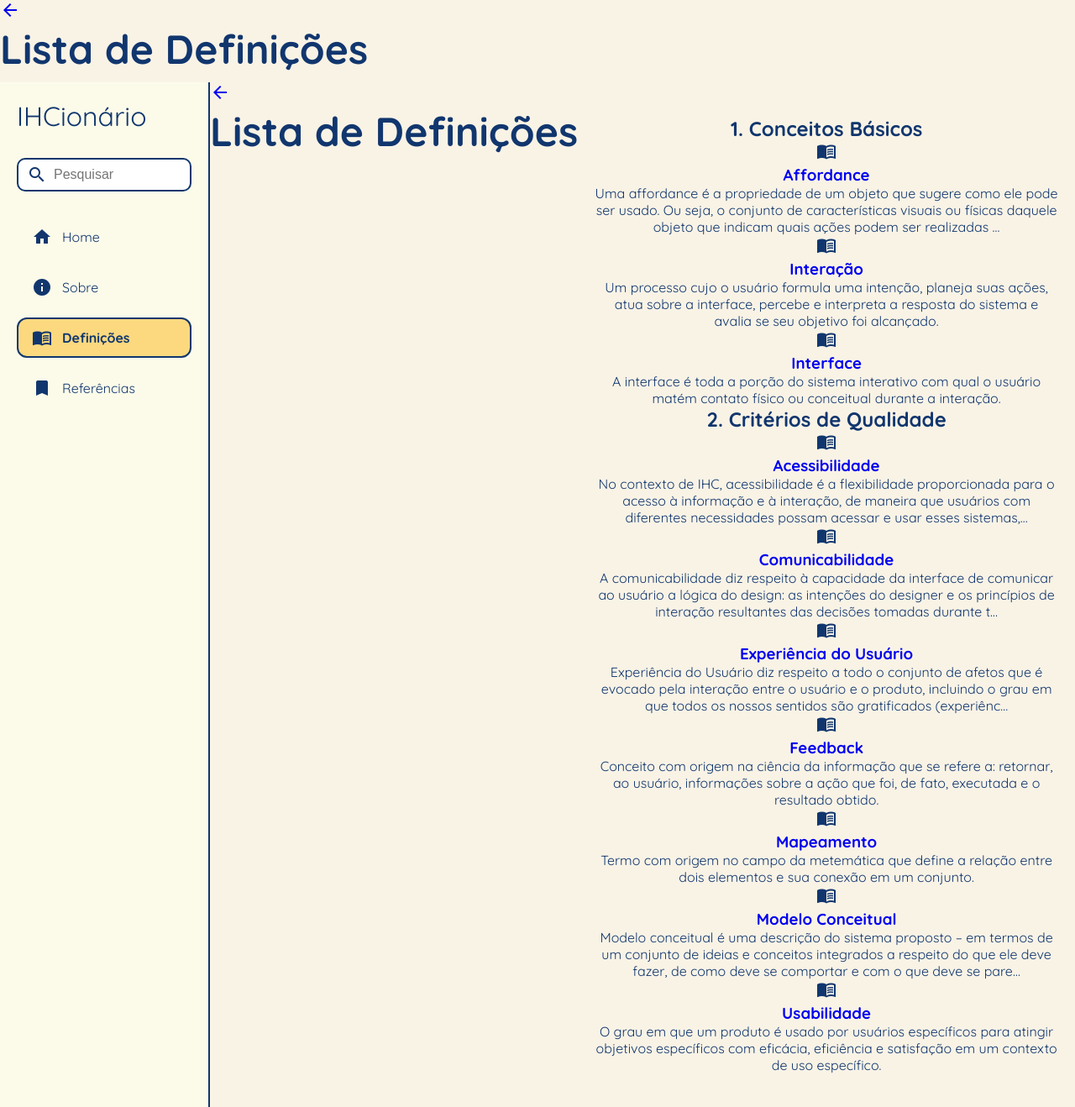
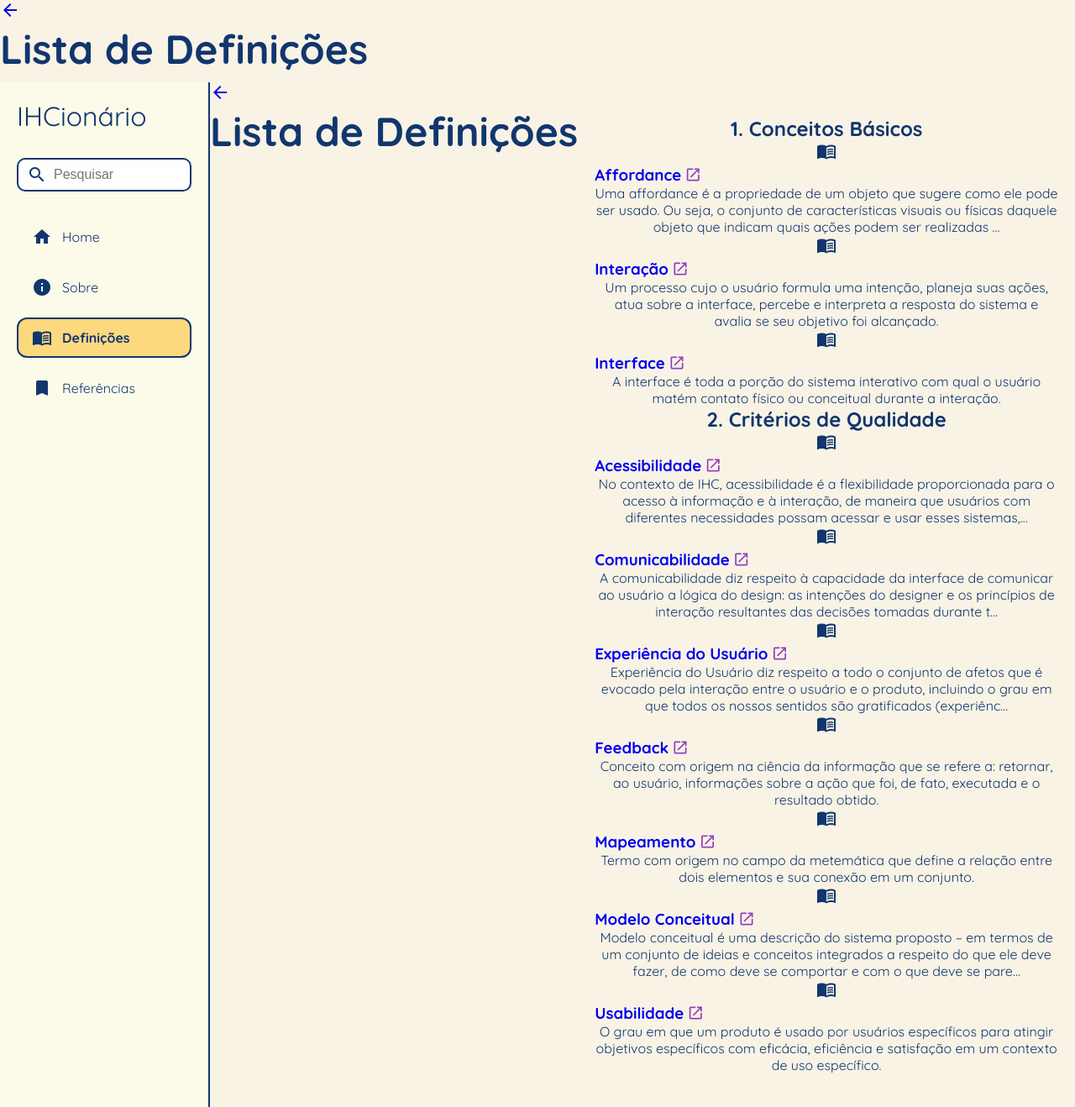
Before and after one commit to KikiY2k/ihcsite, a Django app: page /definicoes/ in a window 1280 px wide. Shown: the part 49-1367 px from the top of the page at 84% size. Run offline with Django 5.2, Linux system fonts and the light colour scheme; data comes from the database, SQL or seed files in the repository.

Commit message:
Small fixes

```diff
--- a/core/static/css/style.css
+++ b/core/static/css/style.css
@@ -6,6 +6,7 @@
 
 body {
     font-family: 'Quicksand';
+    font-weight: 500;
     display: flex;
     flex-direction: column;
     height: 100vh;
@@ -334,7 +335,7 @@ h1 {
     margin-top: 20px;
     margin-left: 40px;
     margin-bottom: 75px;
-    width: 100%;
+    max-width: 70%;
     margin-right: 40px;
 }
 
@@ -369,6 +370,7 @@ h1 {
         margin-top: 30px;
         margin-left: 0px;
         margin-right: 0px;
+        max-width: 100%;
     }
 
     .page-header {
--- a/core/templates/core/references.html
+++ b/core/templates/core/references.html
@@ -11,8 +11,9 @@
 <div class="page-content">
     {% for termo in termos %}
     <div class="reference-item">
-        <a href="{% url 'detail' id=termo.id %}" style="text-decoration: none;">
+        <a href="{% url 'detail' id=termo.id %}" style="text-decoration: none; display: flex; align-items: center; gap: 4px;">
             <h3 class="reference-term">{{ termo.titulo }}</h3>
+            <span class="material-icons" style="font-size: 20px; color: #0E4583;">open_in_new</span>
         </a>
         {% with refs=termo.definicoes.all %}
         {% if refs %}
--- a/core/templates/core/search_results.html
+++ b/core/templates/core/search_results.html
@@ -38,8 +38,9 @@
     <div class="definition-item {% if forloop.last %}no-border{% endif %}">
         <span class="material-icons">menu_book</span>
         <div class="definition-text">
-            <a href="{% url 'detail' id=termo.id %}" style="text-decoration: none;">
-                <h3 class="definition-term">{{ termo.titulo }}</h3>
+            <a href="{% url 'detail' id=termo.id %}" style="text-decoration: none; display: flex; align-items: center; gap: 4px;">
+                <h3 class="definition-term" style="margin: 0;">{{ termo.titulo }}</h3>
+                <span class="material-icons" style="font-size: 20px; color: #933dbd;">open_in_new</span>
             </a>
             {% with definicao=termo.definicoes.first %}
             <p class="definition-text">{{ definicao.texto }}</p>
--- a/core/templates/core/terms.html
+++ b/core/templates/core/terms.html
@@ -13,17 +13,20 @@
     <h2 class="definitions-category">{{ capitulo.titulo }}</h2>
     <div class="definition-category-list">
         {% for termo in capitulo.termos.all %}
-            <div class="definition-item  {% if forloop.last %}no-border{% endif %}">
+        <div class="definition-item {% if forloop.last %}no-border{% endif %}">
             <span class="material-icons">menu_book</span>
             <div class="definition-text">
-                    <a href="{% url 'detail' id=termo.id %}" style="text-decoration: none;">
-                       <h3 class="definition-term">{{ termo.titulo }}</h3>
+                <a href="{% url 'detail' id=termo.id %}"
+                    style="text-decoration: none; display: flex; align-items: center; gap: 4px;">
+                    <h3 class="definition-term" style="margin: 0;">{{ termo.titulo }}</h3>
+                    <span class="material-icons" style="font-size: 20px; color: #933dbd;">open_in_new</span>
                 </a>
                 {% with definicao=termo.definicoes.first %}
                 <p class="definition-text">{{ definicao.texto|truncatechars:200 }}</p>
                 {% endwith %}
             </div>
         </div>
+
         {% endfor %}
     </div>
     {% endfor %}
--- a/ihcsite/settings.py
+++ b/ihcsite/settings.py
@@ -25,7 +25,7 @@ SECRET_KEY = "django-insecure-gxi+_c+!t(-hstrz0b6kc9v^9@pamt+rj58+f3g)tgwnrrb9!8
 # SECURITY WARNING: don't run with debug turned on in production!
 DEBUG = True
 
-ALLOWED_HOSTS = ['127.0.0.1', '.pythonanywhere.com']
+ALLOWED_HOSTS = ['127.0.0.1', '.pythonanywhere.com', 'localhost']
 
 
 # Application definition
```
Also changed, not shown: core/static/img/Acessibilidade.png (added), core/static/img/Affordance1.png (added), core/static/img/Affordance2.png (added), core/static/img/Comunicabilidade.png (added), core/static/img/Feedback.png (added), core/static/img/Interacao1.png (added), core/static/img/Interacao2.png (added), core/static/img/Interface1.png (added), core/static/img/Interface2.png (added), core/static/img/Mapeamento.png (added), 5 other files. Lines whose indentation alone changed are shown as unchanged.
